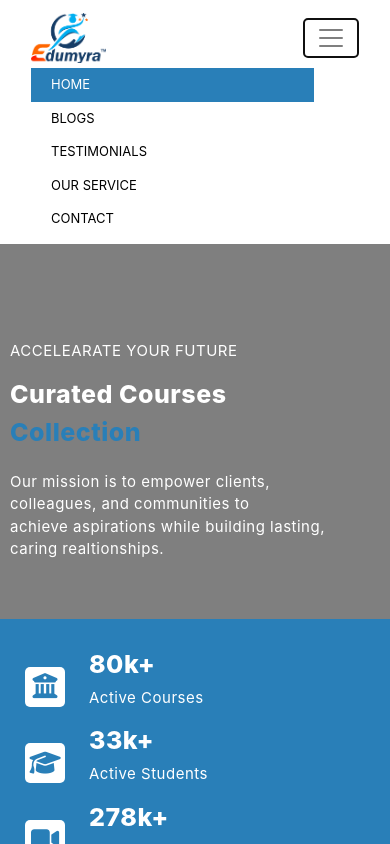
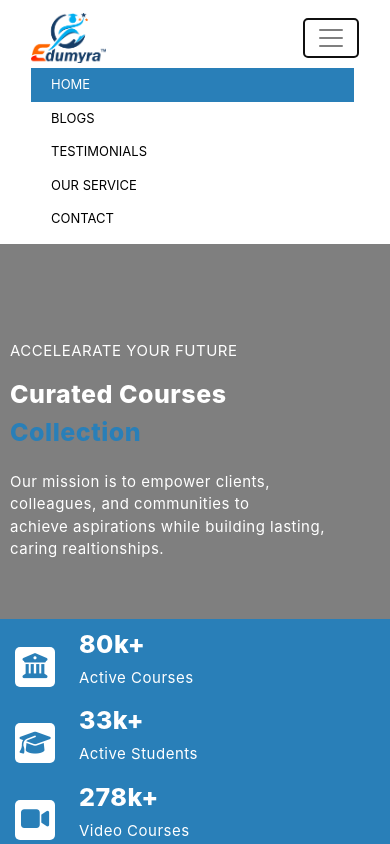
Before and after one commit to mhammad94/EducationalWebDesign, a website: page index.html in a window 390 px wide. Both pictures are taken after a click on the button "Toggle navigation". Shown: the top 844 px of the page. Drawn offline with nearby package versions, Linux system fonts and the light colour scheme.

Commit message:
CSS Changes

```diff
--- a/style.css
+++ b/style.css
@@ -55,7 +55,7 @@ h2 {
 }
 
 .nav-item {
-    margin-right: 45px;
+    margin-right: 5px;
 }
 
 .navbar-nav .nav-item:hover {
@@ -514,8 +514,7 @@ h2 {
         height: 375px;
     }
     .hero-stats {
-        padding-left: 10px;
-        padding-top: 30px;
+        padding-top: 10px;
     }
     .icon-stack {
         width: 40px;
```
